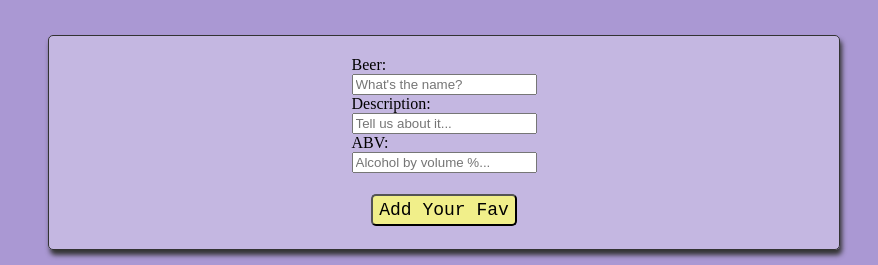
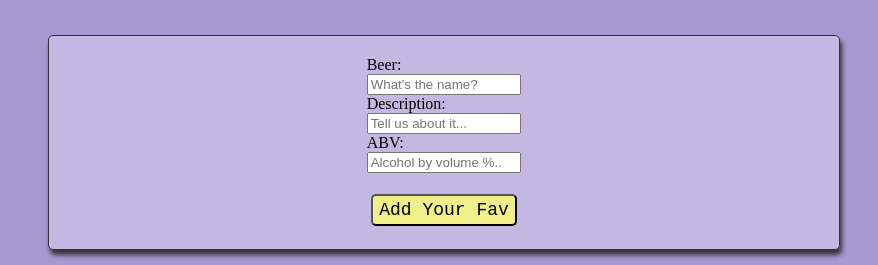
Before and after one commit to brantae/phase-1-project, a plain HTML site: page index.html in a window 1280 px wide. Shown: the part 188-453 px from the top of the page, without its empty margins (196-1074 px from the left). Drawn offline with Linux system fonts and the light colour scheme; no server answers.

Commit message:
fixed invalid event & adjusted html of form inputs

```diff
--- a/index.html
+++ b/index.html
@@ -23,15 +23,15 @@
     <form id="beer-form">
         <div>
             <label for="beer-name">Beer:</label><br>
-            <input type="text" id="form-beer" placeholder="What's the name?" name="name"><br>
+            <input type="text" id="form-beer" style="width: 11em" placeholder="What's the name?" name="name"><br>
         </div>
         <div>
             <label for="description">Description:</label><br>
-            <input type="text" id="form-description" placeholder = 'Tell us about it...' name="description"><br>
+            <input type="text" id="form-description" style="width: 11em" placeholder = 'Tell us about it...' name="description"><br>
         </div>
-        <div>
+        <div id="abv-line">
             <label for="abv">ABV:</label><br>
-            <input type="number" id="form-abv" placeholder="Alcohol by volume %..." name="abv"><br>
+            <input type="number" id="form-abv" step=".01" min="0" max="100" style="width: 11em" placeholder="Alcohol by volume %..." name="abv"><br>
         </div>
         <br>
         <input type="submit" name="submit" value="Add Your Fav" class="submit">
--- a/index.js
+++ b/index.js
@@ -35,19 +35,20 @@ function formEventListener() {
 form.addEventListener('invalid', function(e) {
   //console.log(e)
 
-  if(e.target.type = 'invalid') {
+  if(e.target.type == 'invalid') {
     e.target.setCustomValidity('Please input a valid number.');
         }
      })
     }
 
+
 //Inputs new beer into list from the form
 function addNewBeer() {
   beerForm.addEventListener('submit', (e) => {
-    console.log(e)
+    //console.log(e)
       e.preventDefault()
       updateList(e.target.name.value, e.target.description.value, e.target.abv.value)
-      beerForm.reset()
+      beerForm.reset() //resets values of elements in form after a submittal
       })
 }
 
--- a/style.css
+++ b/style.css
@@ -110,7 +110,6 @@ form {
 }
 
 
-
 #list {
     font-size: xx-large;
     width: 750px;
```
